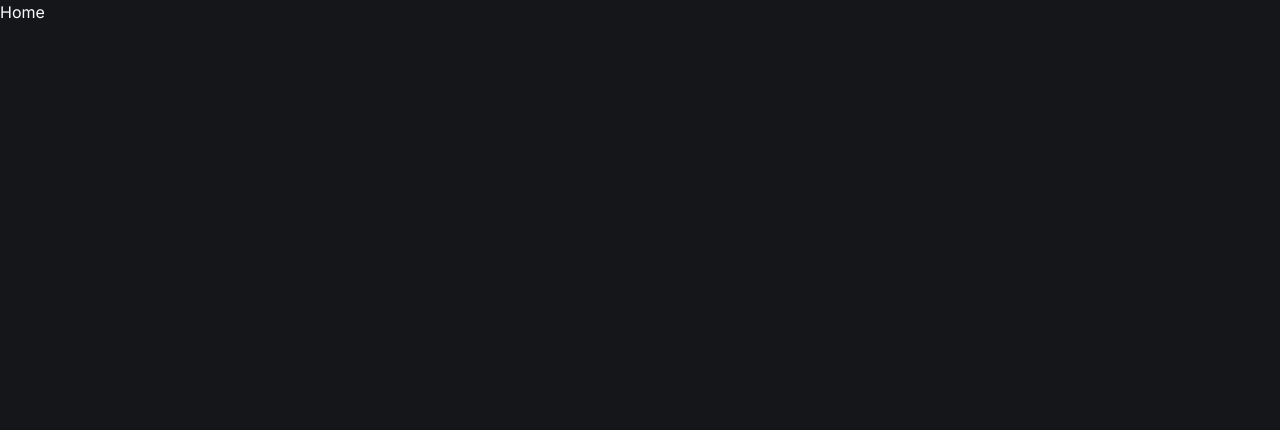
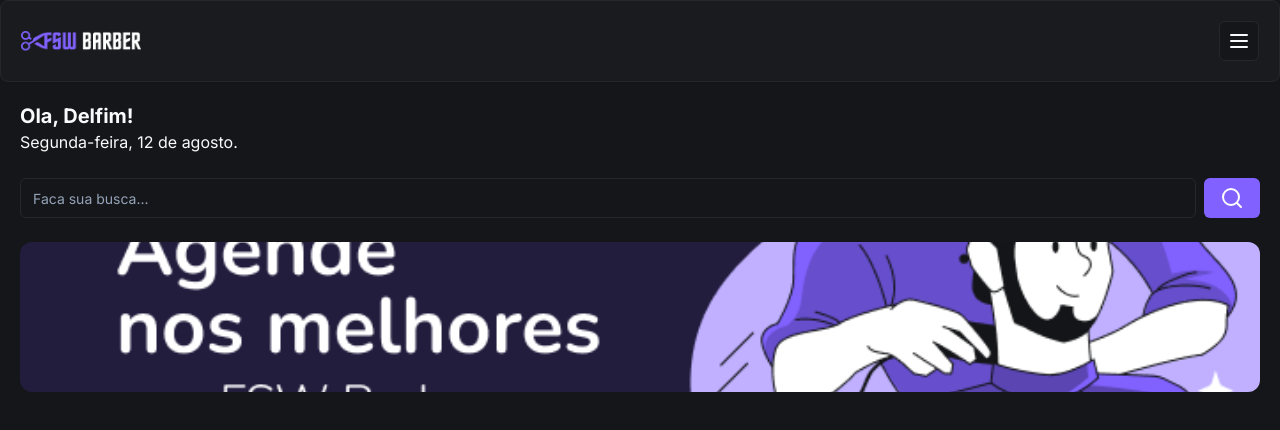
Before and after one commit to DelfimCelestino/marcaflex, a Next.js app: page / in a window 1280 px wide. Shown: the top 430 px of the page. Built offline with nearby package versions, Linux system fonts and the light colour scheme.

Commit message:
feat: add header component and banner

```diff
--- /dev/null
+++ b/app/_components/header.tsx
@@ -0,0 +1,19 @@
+import Image from "next/image"
+import { Card, CardContent } from "./ui/card"
+import { Button } from "./ui/button"
+import { MenuIcon } from "lucide-react"
+
+const Header = () => {
+  return (
+    <Card>
+      <CardContent className="flex flex-row items-center justify-between p-5">
+        <Image alt="Marcaflex" src={"/logo.png"} height={18} width={120} />
+        <Button size="icon" variant="outline">
+          <MenuIcon />
+        </Button>
+      </CardContent>
+    </Card>
+  )
+}
+
+export default Header
--- /dev/null
+++ b/app/_components/ui/card.tsx
@@ -0,0 +1,79 @@
+import * as React from "react"
+
+import { cn } from "@/app/_lib/utils"
+
+const Card = React.forwardRef<
+  HTMLDivElement,
+  React.HTMLAttributes<HTMLDivElement>
+>(({ className, ...props }, ref) => (
+  <div
+    ref={ref}
+    className={cn(
+      "rounded-lg border bg-card text-card-foreground shadow-sm",
+      className,
+    )}
+    {...props}
+  />
+))
+Card.displayName = "Card"
+
+const CardHeader = React.forwardRef<
+  HTMLDivElement,
+  React.HTMLAttributes<HTMLDivElement>
+>(({ className, ...props }, ref) => (
+  <div
+    ref={ref}
+    className={cn("flex flex-col space-y-1.5 p-6", className)}
+    {...props}
+  />
+))
+CardHeader.displayName = "CardHeader"
+
+const CardTitle = React.forwardRef<
+  HTMLParagraphElement,
+  React.HTMLAttributes<HTMLHeadingElement>
+>(({ className, ...props }, ref) => (
+  <h3
+    ref={ref}
+    className={cn(
+      "text-2xl font-semibold leading-none tracking-tight",
+      className,
+    )}
+    {...props}
+  />
+))
+CardTitle.displayName = "CardTitle"
+
+const CardDescription = React.forwardRef<
+  HTMLParagraphElement,
+  React.HTMLAttributes<HTMLParagraphElement>
+>(({ className, ...props }, ref) => (
+  <p
+    ref={ref}
+    className={cn("text-sm text-muted-foreground", className)}
+    {...props}
+  />
+))
+CardDescription.displayName = "CardDescription"
+
+const CardContent = React.forwardRef<
+  HTMLDivElement,
+  React.HTMLAttributes<HTMLDivElement>
+>(({ className, ...props }, ref) => (
+  <div ref={ref} className={cn("p-6 pt-0", className)} {...props} />
+))
+CardContent.displayName = "CardContent"
+
+const CardFooter = React.forwardRef<
+  HTMLDivElement,
+  React.HTMLAttributes<HTMLDivElement>
+>(({ className, ...props }, ref) => (
+  <div
+    ref={ref}
+    className={cn("flex items-center p-6 pt-0", className)}
+    {...props}
+  />
+))
+CardFooter.displayName = "CardFooter"
+
+export { Card, CardHeader, CardFooter, CardTitle, CardDescription, CardContent }
--- /dev/null
+++ b/app/_components/ui/input.tsx
@@ -0,0 +1,25 @@
+import * as React from "react"
+
+import { cn } from "@/app/_lib/utils"
+
+export interface InputProps
+  extends React.InputHTMLAttributes<HTMLInputElement> {}
+
+const Input = React.forwardRef<HTMLInputElement, InputProps>(
+  ({ className, type, ...props }, ref) => {
+    return (
+      <input
+        type={type}
+        className={cn(
+          "flex h-10 w-full rounded-md border border-input bg-background px-3 py-2 text-sm ring-offset-background file:border-0 file:bg-transparent file:text-sm file:font-medium placeholder:text-muted-foreground focus-visible:outline-none focus-visible:ring-2 focus-visible:ring-ring focus-visible:ring-offset-2 disabled:cursor-not-allowed disabled:opacity-50",
+          className,
+        )}
+        ref={ref}
+        {...props}
+      />
+    )
+  },
+)
+Input.displayName = "Input"
+
+export { Input }
--- a/app/page.tsx
+++ b/app/page.tsx
@@ -1,7 +1,33 @@
+import { SearchIcon } from "lucide-react"
+import Header from "./_components/header"
+import { Button } from "./_components/ui/button"
+import { Input } from "./_components/ui/input"
+import Image from "next/image"
+
 const Home = () => {
   return (
     <div>
-      <h1>Home</h1>
+      <Header />
+      <div className="p-5">
+        <h2 className="text-xl font-bold">Ola, Delfim!</h2>
+        <p>Segunda-feira, 12 de agosto.</p>
+
+        <div className="mt-6 flex items-center gap-2">
+          <Input placeholder="Faca sua busca..." />
+          <Button>
+            <SearchIcon />
+          </Button>
+        </div>
+
+        <div className="relative mt-6 h-[150px] w-full">
+          <Image
+            src={"/banner-01.png"}
+            fill
+            className="rounded-xl object-cover"
+            alt="Agende os melhores com o MarcaFlex"
+          />
+        </div>
+      </div>
     </div>
   )
 }
```
Also changed, not shown: public/banner-01.png (added), public/logo.png (added).
